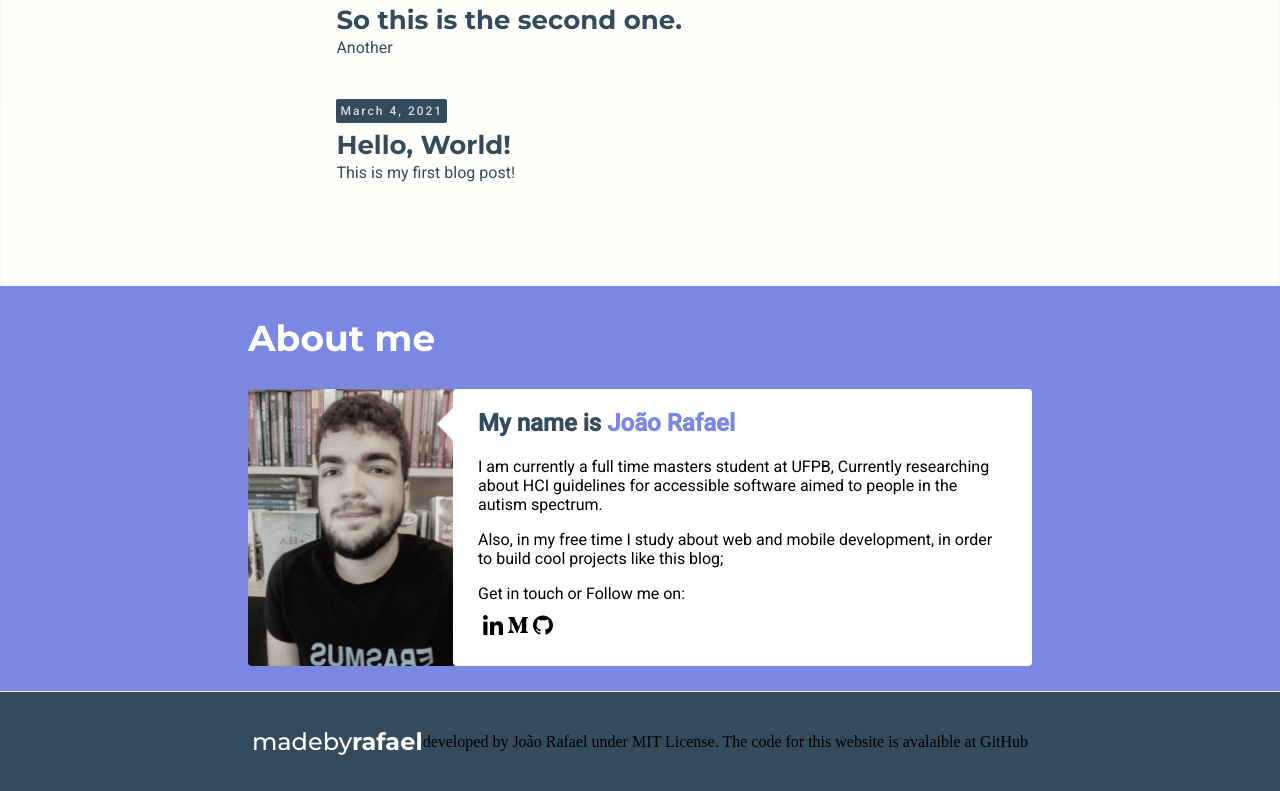
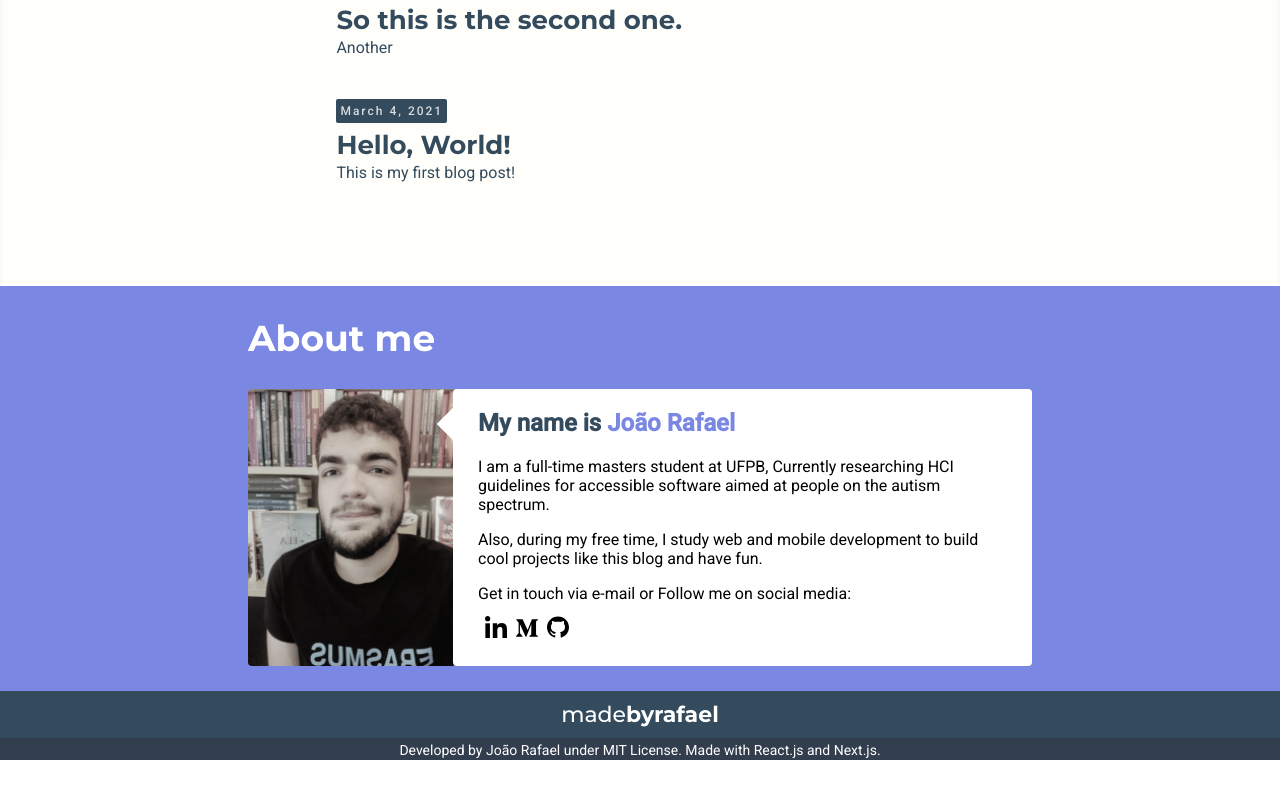
Before and after one commit to joao-rafael/blog, a Next.js app: page / in a window 1280 px wide. Shown: the part 485-1276 px from the top of the page. After the commit the page ends 1245 px from the top, so only its background shows below. Built offline with nearby package versions, Linux system fonts and the light colour scheme.

Commit message:
feat(contact, footer): style update

```diff
--- a/components/Contact.js
+++ b/components/Contact.js
@@ -15,18 +15,19 @@ const  Contact = () => {
                     </picture>
                 </div>
                 <div className={styles.info}>
-                    <h2>
+                    <h2 className={styles.title}>
                         My name is <span>João Rafael</span>
                     </h2>
-                    <p>I am currently a full time masters student at UFPB,
-                        Currently researching about HCI guidelines for accessible software aimed to people in the autism spectrum.</p>
-                    <p>
-                    Also, in my free time I study about web and mobile development, in order to build cool projects like this blog;
+                    <p className={styles.text}>
+                        I am a full-time masters student at UFPB, Currently researching HCI guidelines for accessible software aimed at people on the autism spectrum.
                     </p>
-                    <p>
-                    Get in touch or Follow me on:
+                    <p className={styles.text}>
+                        Also, during my free time, I study web and mobile development to build cool projects like this blog and have fun.
                     </p>
-                    <ul>
+                    <p className={styles.text}>
+                        Get in touch via e-mail or Follow me on social media:
+                    </p>
+                    <ul className={styles.list}>
                         <li>
                             <Link href="https://www.linkedin.com/in/joao-rafael-silva/">
                                 <a>
@@ -35,7 +36,7 @@ const  Contact = () => {
                             </Link>
 
                         </li>
-                        <li>
+                        <li className={styles.medium}>
                             <Link href="https://medium.com/@joao_rafael">
                                 <a>
                                     <img src="./icons/medium.svg"></img>
--- a/components/Layout.js
+++ b/components/Layout.js
@@ -10,11 +10,13 @@ const Layout = ({children}) => {
             </main>
             <footer className={styles.footer}>
                 <h2>
-                    madeby<span>rafael</span>
+                    made<span>by</span><span>rafael</span>
                 </h2>
-                <p>
-                    developed by João Rafael under MIT License. The code for this website is avalaible at GitHub
-                </p>
+                <div className={styles.credits}>
+                    <p>
+                        Developed by João Rafael under MIT License. Made with React.js and Next.js.
+                    </p>
+                </div>
             </footer>
         </div>
     )
--- a/styles/Contact.module.scss
+++ b/styles/Contact.module.scss
@@ -58,7 +58,7 @@
                 left: -10px;
             }
 
-            h2 {
+            .title {
                 margin-top: 0px;
                 font-family: $roboto;
                 color: $color20;
@@ -68,7 +68,15 @@
                 }
             }
 
-            ul {
+            .text {
+                font-size: 16px;
+
+                a {
+                    color: $color20;
+                }
+            }
+
+            .list {
                 display: flex;
                 flex-direction: row;
                 justify-content: flex-start;
@@ -79,20 +87,26 @@
                 margin-bottom: 0px;
 
                 li {
+                    color: rgba($color20, 0.5);
                     margin: 0px 0px 0px 5px;
                     height: 15px;
                     display: flex;
                     align-items: center;
                     justify-content: center;
 
-                    img {
-                        object-fit: contain;
-                        height: 20px;
-                        width: auto;
+                    a {
+                        display: flex;
+                        padding: 2px;
+
+                        img {
+                            height: 22px;
+                            width: 22px;
+                        }
                     }
+                }
 
-                    color: $color18;
-                    margin-bottom: 5px;
+                .medium {
+                    padding-top: 3px;
                 }
             }
 
--- a/styles/Layout.module.scss
+++ b/styles/Layout.module.scss
@@ -129,9 +129,9 @@
 }
 .footer {
     width: 100%;
-    height: 100px;
-    border-top: 1px solid #eaeaea;
+    padding-top: 10px;
     display: flex;
+    flex-direction: column;
     background: $color20;
     justify-content: center;
     align-items: center;
@@ -139,10 +139,33 @@
     h2 {
         font-family: $montserrat;
         color: $color10;
-        font-weight: 500;
+        font-weight: 300;
+        font-size: 22px;
+        margin-top: 0px;
+        margin-bottom: 10px;
 
         span {
-            font-weight: 700;
+            font-weight: bold;
+        }
+
+        &:last-child{
+            font-weight: 900;
+        }
+
+    }
+
+    .credits {
+        padding-top: 4px;
+        width: 100%;
+        background-color: rgba($color19, 0.5);
+
+        p {
+            margin-top: 0;
+            font-family: $roboto;
+            font-size: 14px;
+            text-align: center;
+            color: $color10;
+            margin-bottom: 2px;
         }
     }
 }
```
